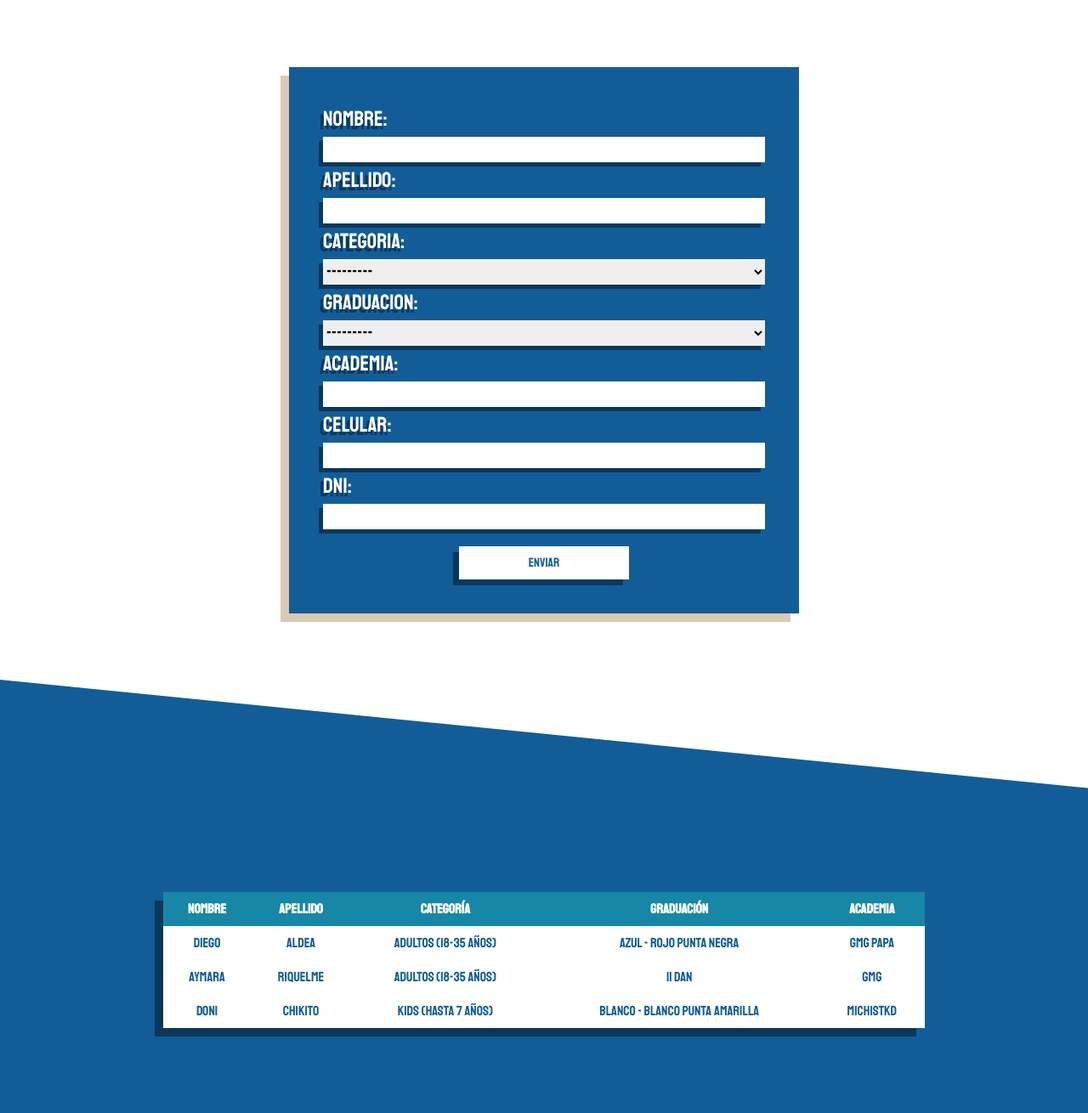
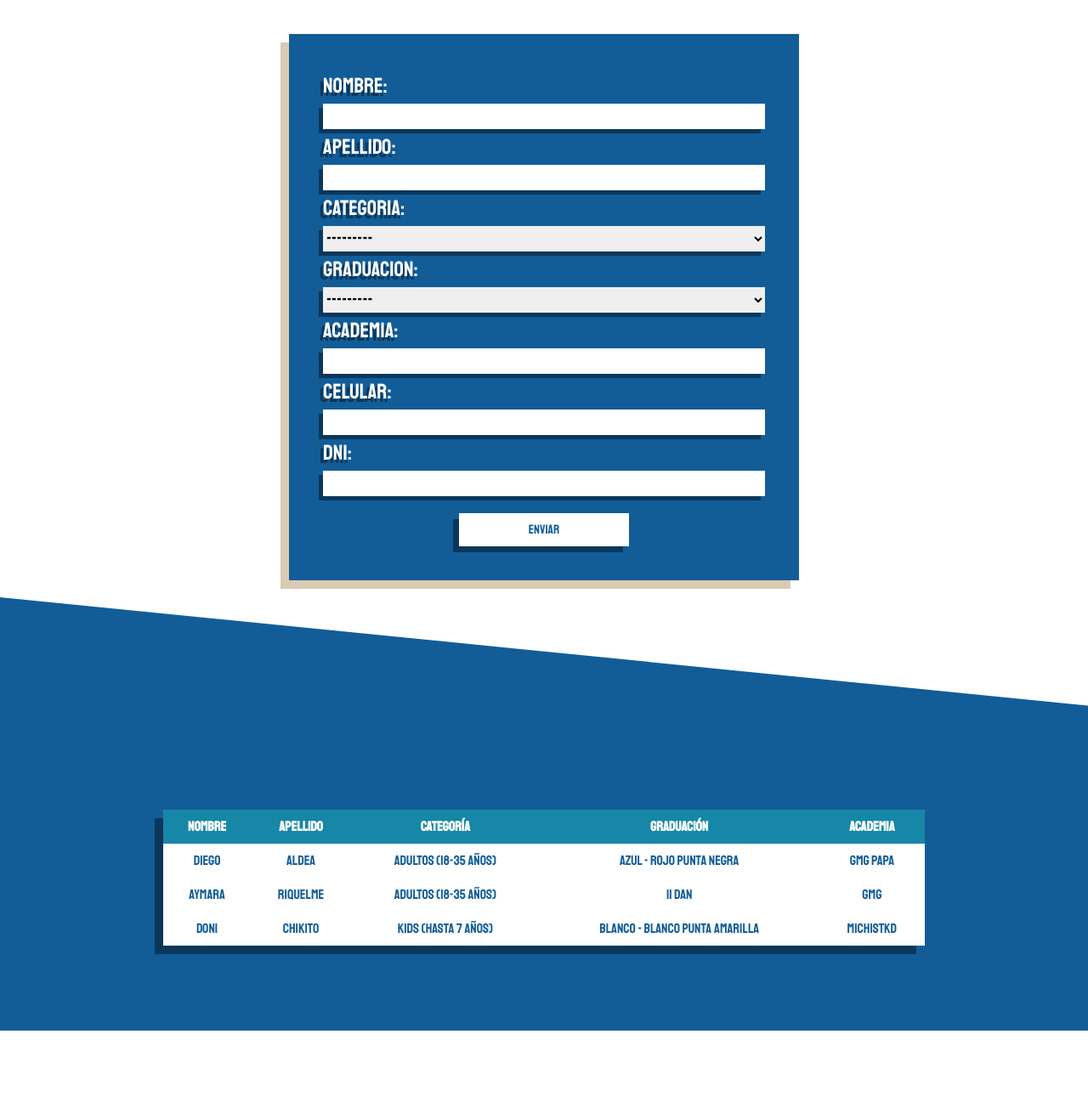
Before and after one commit to diegoaldea/inscripcionestkd, a Django app: page / in a window 1280 px wide. Shown: the whole page at 85% size. After the commit the page ends 1213 px from the top, so only its background shows below. Run offline with Django 3.2, Linux system fonts and the light colour scheme; data comes from the database, SQL or seed files in the repository.

Commit message:
ajustes css

```diff
--- a/static/css/index.css
+++ b/static/css/index.css
@@ -7,7 +7,6 @@
 
 .cont-form{
     width: 100%;
-    height: 100vh;
 
     display: flex;
     justify-content: center;
@@ -20,6 +19,8 @@
     width: 600px;
     max-width: 80%;
     padding: 40px;
+    margin-top: 40px;
+    margin-bottom: 20px;
     box-shadow: -10px 10px#d9cab3;
 
     display: grid;
```
